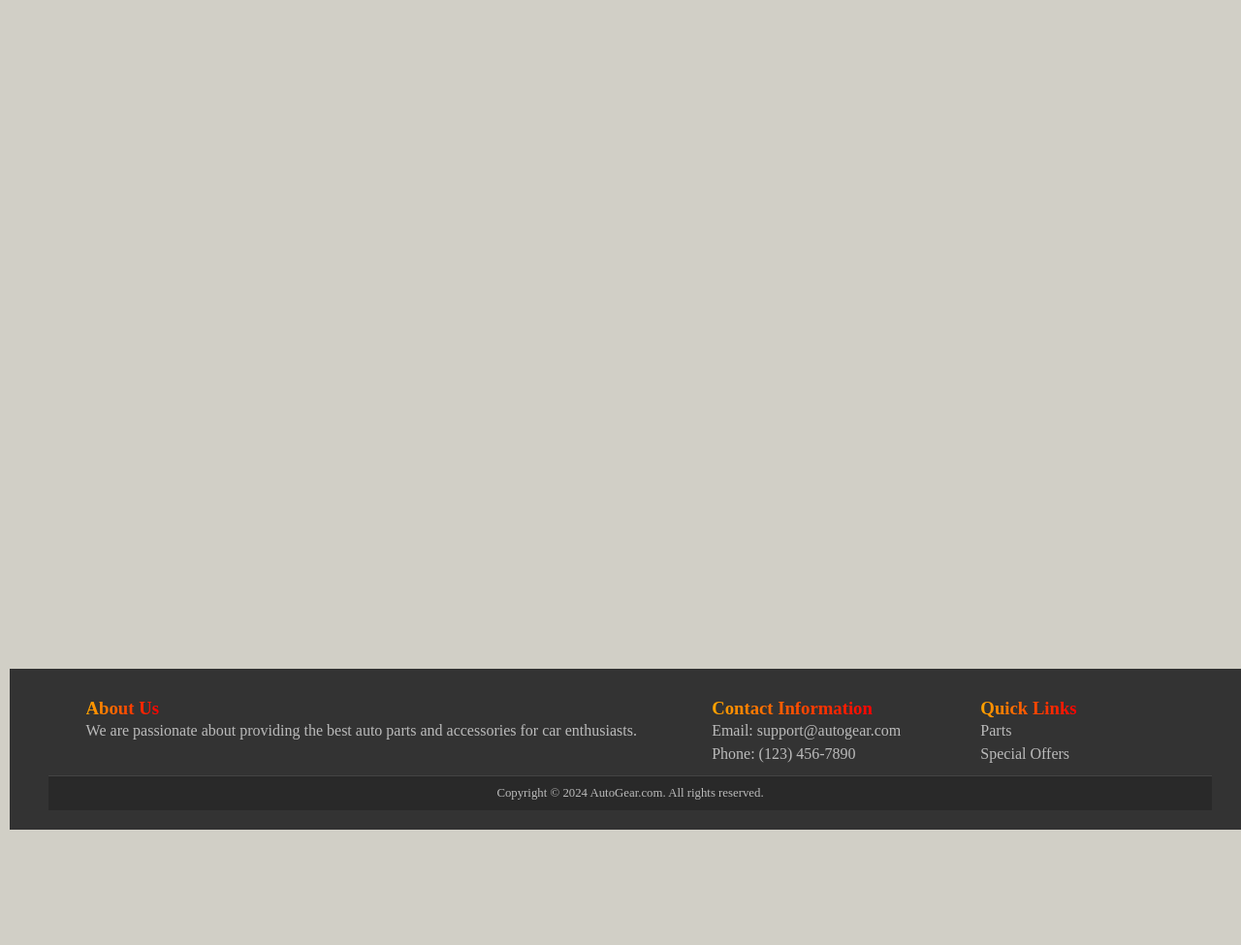
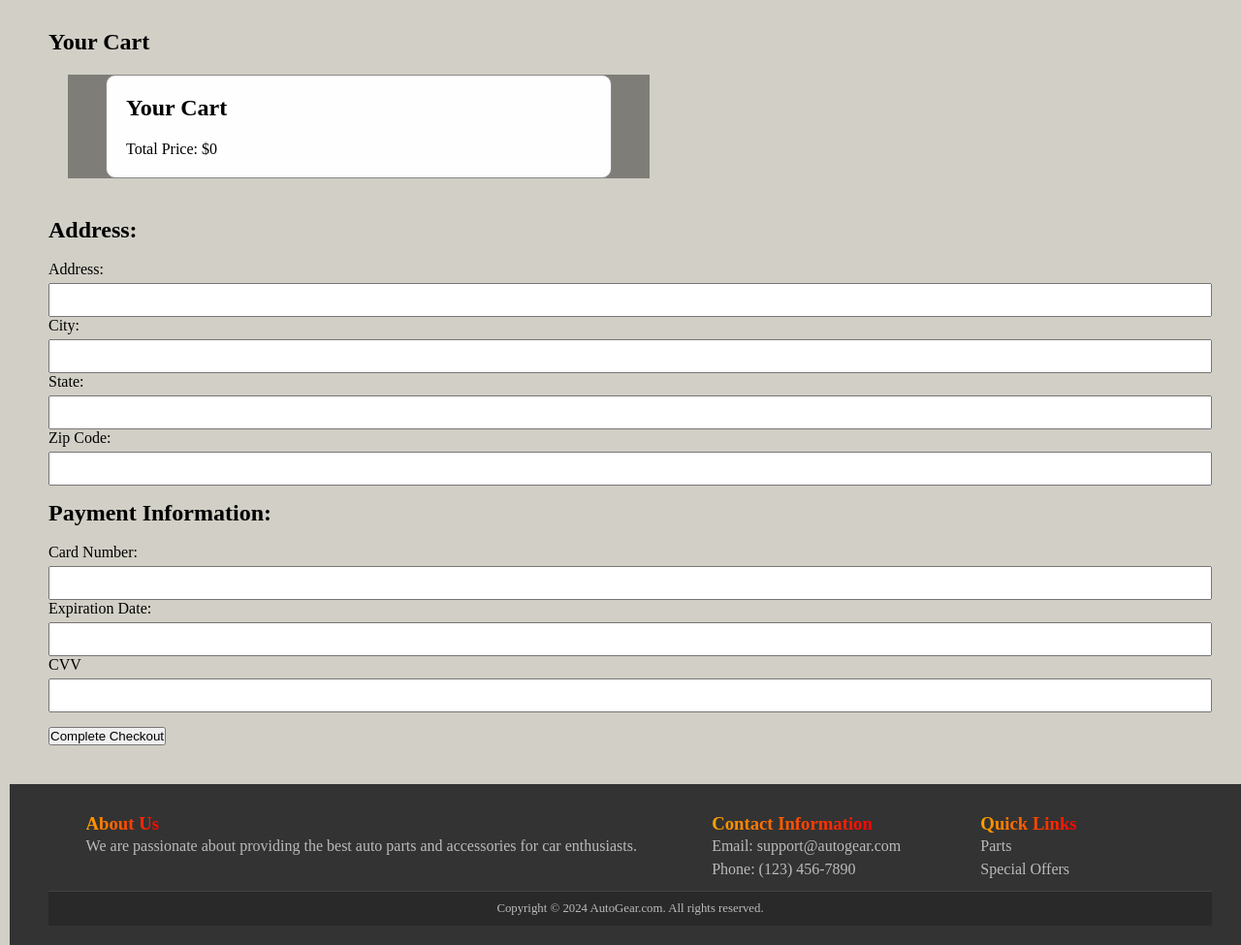
Before and after one commit to zakovyrkinoatwit/autogear-car-part-website, a web app: file public/checkoutPage.html in a window 1280 px wide. Shown: the part 54-1029 px from the top of the page at 97% size. Before the commit the page ends 910 px from the top, so only its background shows below. Run offline with its HTML, style and script files only (its server is not run), Linux system fonts and the light colour scheme; some libraries are stand-ins or nearby versions.

Commit message:
Basic checkout page created

```diff
--- a/public/Parts.html
+++ b/public/Parts.html
@@ -54,7 +54,7 @@
                     <div class="cart-footer">
                         <button id="close-cart">Close Cart</button>
                         <span id="total-price">Total Price: $0</span>
-                        <a href="checkout.html" class="checkout-button">Checkout</a>
+                        <a href="checkoutPage.html" class="checkout-button">Checkout</a>
                     </div>
                 </div>
             </div>
--- a/public/body.html
+++ b/public/body.html
@@ -54,7 +54,7 @@
                     <div class="cart-footer">
                         <button id="close-cart">Close Cart</button>
                         <span id="total-price">Total Price: $0</span>
-                        <a href="checkout.html" class="checkout-button">Checkout</a>
+                        <a href="checkoutPage.html" class="checkout-button">Checkout</a>
                     </div>
                 </div>
             </div>
--- a/public/checkoutPage.html
+++ b/public/checkoutPage.html
@@ -6,6 +6,35 @@
         <link rel="stylesheet" href="style.css">
         <title>Thanks for the money :D - AutoGear</title>
     </head>
+    <style>
+        input[type="text"] {
+            width: 100%;
+            padding: 8px;
+            margin-top: 5px;
+        }
+        .cart-overlay.checkout {
+            display: block;
+            position: relative;
+            top: 0;
+            left: 0;
+            width: auto;
+            max-width: 600px;
+            margin: 20px;
+            z-index: auto;
+
+        }
+
+        .cart {
+            margin: auto;
+            padding: 20px;
+        }
+
+        .cart-footer {
+            display: flex;
+            justify-content: flex-end;
+        }
+
+    </style>
     <body>
         <header>
             <nav>
@@ -15,8 +44,54 @@
                 </div>
             </nav>
         </header>
-        <main>
+        <main class="checkout-container">
+            <section class="cart-summary">
+                <h2>Your Cart</h2>
+                <div id="cart-overlay-checkout" class="cart-overlay checkout">
+                    <div class="cart">
+                        <h2>Your Cart</h2>
+                        <div id="cart-items">
 
+                        </div>
+                        <div class="cart-footer">
+                            <span id="total-price">Total Price: $0</span>
+                        </div>
+                    </div>
+                </div>
+            </section>
+            <section class="customer-info">
+                <form id="checkout-form">
+                    <h2>Address:</h2>
+                    <br>
+                    <!-- Address fields -->
+                    <div class="form-group">
+                        <label for="address">Address:</label>
+                        <input type="text" id="address" name="address" required>
+                        <label for="city"> City: </label>
+                        <input type="text" id="city" name="city" required>
+                        <label for="state"> State: </label>
+                        <input type="text" id="state" name="state" required>
+                        <label for="zip"> Zip Code: </label>
+                        <input type="text" id="zip" name="zip" required>
+                    </div>
+                    <!-- Additional fields like city, state, zip, etc. -->
+                    <!-- Payment Information -->
+                    <h2>Payment Information:</h2>
+                    <br>
+                    <div class="form-group">
+                        <label for="card-number">Card Number:</label>
+                        <input type="text" id="card-number" name="card-number" required>
+                        <label for="Expiry date"> Expiration Date:</label>
+                        <input type="text" id="expiry-date" name="expiry-date" required>
+                        <label for="cvv">  CVV</label>
+                        <input type="text" id="cvv" name="cvv" required>
+                    </div>
+                    <!-- Expiry date, CVV, etc. -->
+                    <div class="search-button">
+                    <button type="submit">Complete Checkout</button>
+                    </div>
+                </form>
+            </section>
         </main>
         <footer>
             <div class="footer-container">
@@ -38,6 +113,6 @@
                     Copyright © 2024 AutoGear.com. All rights reserved.
                 </div>
         </footer>
-        <script type="text/javascript" src="functionality.js"></script>
     </body>
 </html>
+<script type="text/javascript" src="cart.js"></script>
--- a/public/exterior.html
+++ b/public/exterior.html
@@ -48,7 +48,7 @@
                     <div class="cart-footer">
                         <button id="close-cart">Close Cart</button>
                         <span id="total-price">Total Price: $0</span>
-                        <a href="checkout.html" class="checkout-button">Checkout</a>
+                        <a href="checkoutPage.html" class="checkout-button">Checkout</a>
                     </div>
                 </div>
             </div>
--- a/public/homePage.html
+++ b/public/homePage.html
@@ -48,7 +48,7 @@
                     <div class="cart-footer">
                         <button id="close-cart">Close Cart</button>
                         <span id="total-price">Total Price: $0</span>
-                        <a href="checkout.html" class="checkout-button">Checkout</a>
+                        <a href="checkoutPage.html" class="checkout-button">Checkout</a>
                     </div>
                 </div>
             </div>
--- a/public/interior.html
+++ b/public/interior.html
@@ -66,7 +66,7 @@
                     <div class="cart-footer">
                         <button id="close-cart">Close Cart</button>
                         <span id="total-price">Total Price: $0</span>
-                        <a href="checkout.html" class="checkout-button">Checkout</a>
+                        <a href="checkoutPage.html" class="checkout-button">Checkout</a>
                     </div>
                 </div>
             </div>
--- a/public/lighting.html
+++ b/public/lighting.html
@@ -48,7 +48,7 @@
                     <div class="cart-footer">
                         <button id="close-cart">Close Cart</button>
                         <span id="total-price">Total Price: $0</span>
-                        <a href="checkout.html" class="checkout-button">Checkout</a>
+                        <a href="checkoutPage.html" class="checkout-button">Checkout</a>
                     </div>
                 </div>
             </div>
--- a/public/search.html
+++ b/public/search.html
@@ -10,7 +10,7 @@
         <header>
             <nav>
                 <div id="cart">
-                    <a href="checkoutPage.html"><img src="autogearlogos/shopping-cart.png"></a>
+                    <img src="autogearlogos/shopping-cart.png" id="cart-icon" style="cursor: pointer;">
                 </div>
                 <a href="homePage.html"><img src="autogearlogos/autogear-new-color-transparent.png" id="logo"></a>
                 <div id="search">
--- a/public/style.css
+++ b/public/style.css
@@ -432,3 +432,24 @@
     border-radius: 5px;
     box-shadow: 0 2px 4px rgba(0,0,0,.2);
 }
+.checkout-container {
+    display: flex;
+    justify-content: space-between;
+    padding: 20px;
+    max-width: 1200px;
+    margin: auto;
+}
+
+.cart-summary, .customer-info {
+    flex: 1;
+    margin: 10px;
+}
+
+/* Basic styling for form */
+.form-group {
+    margin-bottom: 15px;
+}
+
+label {
+    display: block;
+}
--- a/public/wheels&tires.html
+++ b/public/wheels&tires.html
@@ -72,7 +72,7 @@
                     <div class="cart-footer">
                         <button id="close-cart">Close Cart</button>
                         <span id="total-price">Total Price: $0</span>
-                        <a href="checkout.html" class="checkout-button">Checkout</a>
+                        <a href="checkoutPage.html" class="checkout-button">Checkout</a>
                     </div>
                 </div>
             </div>
```
Also changed, not shown: public/checkout.css (added, +27 -0 lines), public/cart.js (line endings or trailing spaces).
